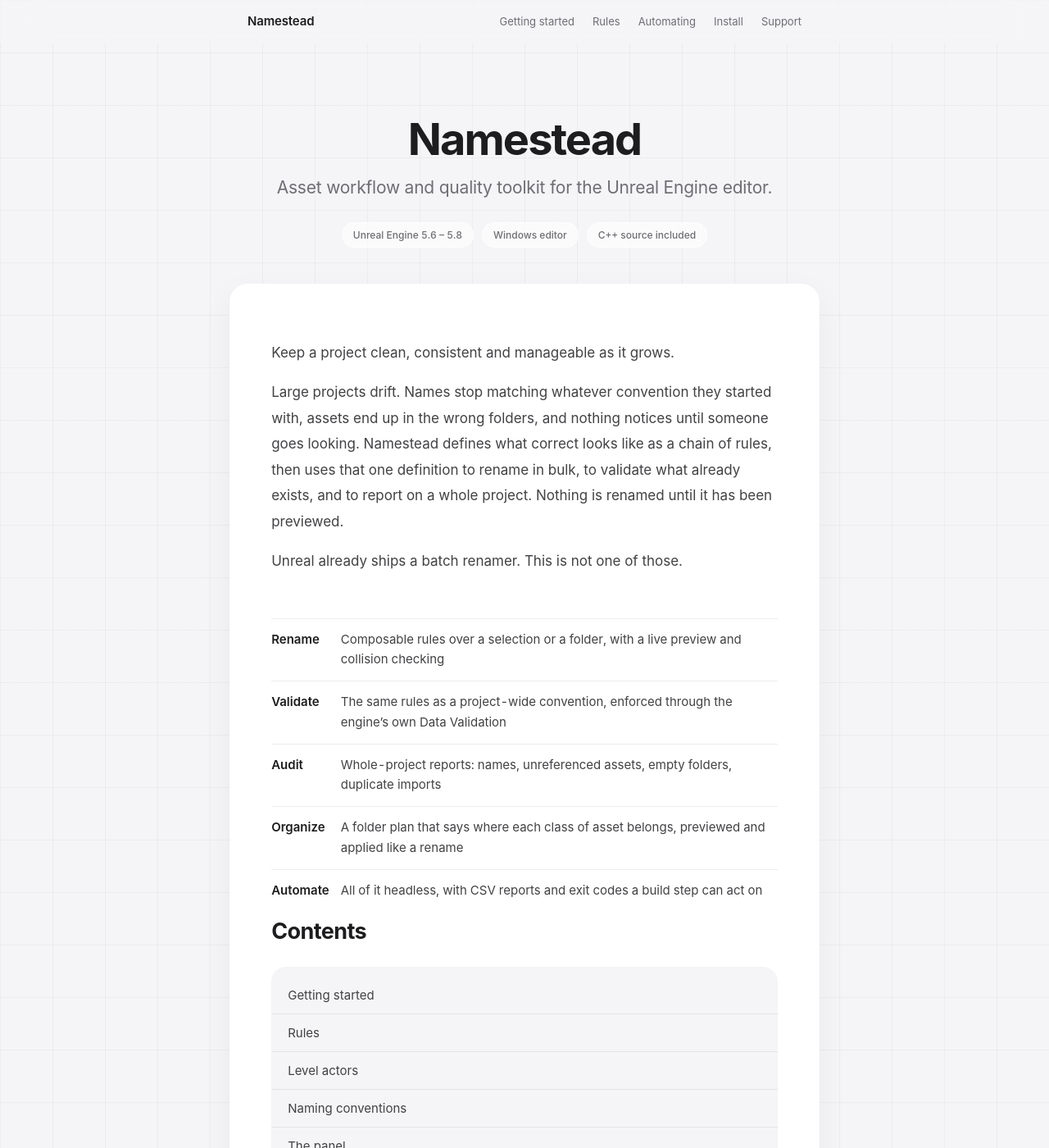
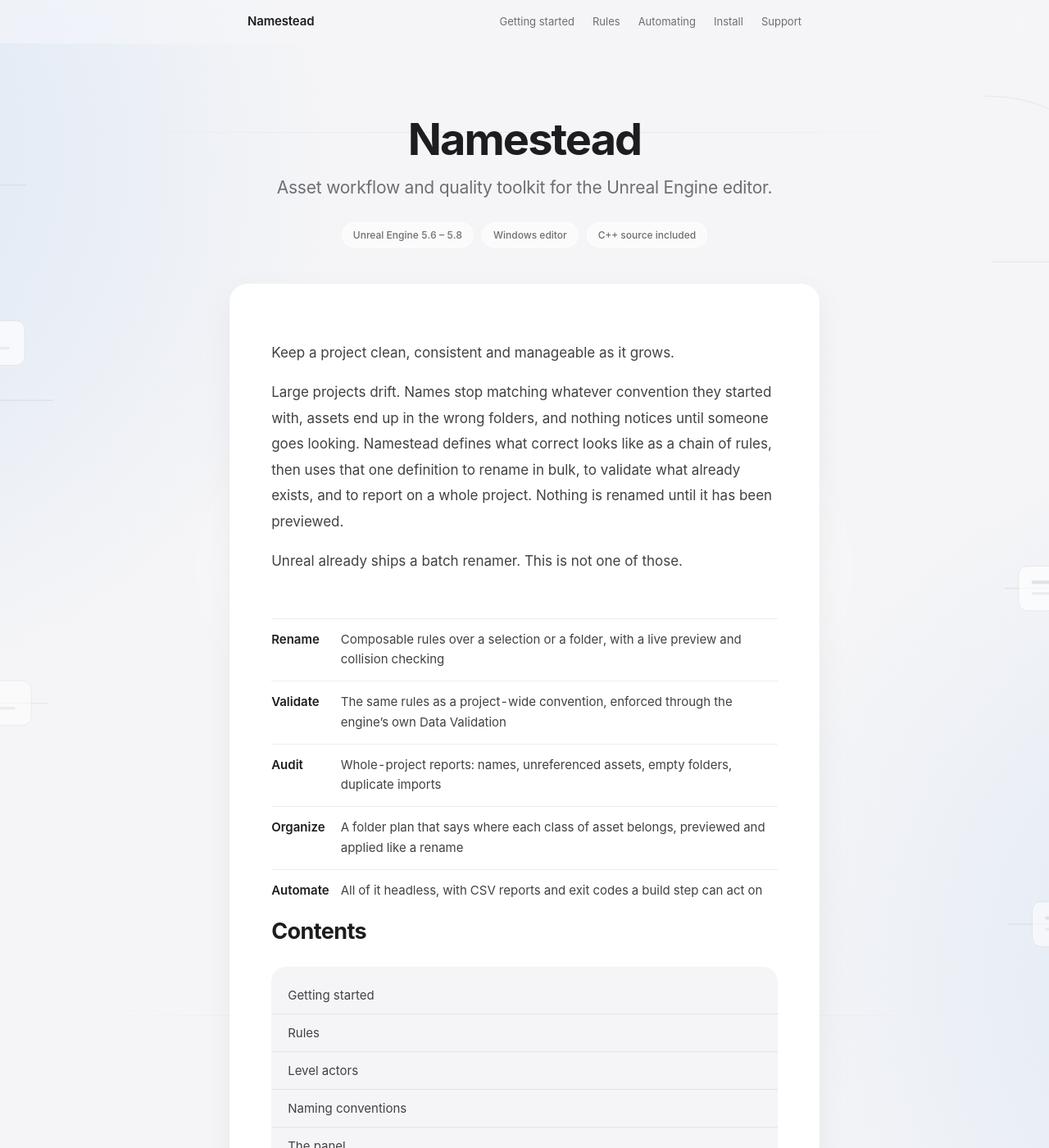
Before and after one commit to LOWSZEHAO/namestead-docs, a Jekyll site: the page built from index.md, in a window 1280 px wide and 1400 px high. Shown: the whole window at 82% size. Built offline with Jekyll 4.4.1, drawn with Linux system fonts in a browser that asks for light colours.

Commit message:
Use the drawn background instead of the CSS grid
Same ground colour and the same dot texture, but with an asset-hierarchy motif
down both edges — branching paths, nodes, a couple of asset cards — which says
what the tool is about without spending a word on it.

It keeps its own centre column quiet, so it sits under the reading panel rather
than competing with it, and it carries the same #f5f5f7 base as the page, so
there is no seam where one meets the other. Six kilobytes, and being SVG it
holds up on any display without a second asset.

Cover-cropped from the edges in, which loses the drawn parts first on a narrow
screen. That is the right thing to lose: the middle is the quiet part, so a
phone ends up close to plain paper.

```diff
--- a/assets/css/main.css
+++ b/assets/css/main.css
@@ -53,25 +53,25 @@ body {
   line-height: 1.6;
 }
 
-/* ── Drafting grid.
-   A texture rather than a picture. It reads as a technical surface — a viewport, a plan — which
-   is what this tool lives in, and it costs two gradients rather than a download.
+/* ── The ground.
+   An SVG rather than the CSS grid it replaces: same cool paper, same dot texture, but with the
+   asset-hierarchy motif running down both edges, which says what this tool is about without a
+   word. It carries its own #f5f5f7 base, so it meets the html background with no seam.
 
-   Fixed, so the page floats over a still surface instead of dragging a pattern along with it,
-   and even rather than faded: a fixed layer is masked against the viewport, not the document,
-   so any vertical fade would look identical at every scroll position — motion that never
-   happens. It is faint enough not to need one. The reading panel is opaque, so none of this
-   reaches a word of the manual. ── */
+   Fixed and covering, so the page floats over a still surface. `cover` crops the edges first on
+   a narrow viewport, which is the right thing to lose — the middle of the image is deliberately
+   quiet, so a phone gets close to plain paper and the manual stays readable. 6 KB, and it scales
+   to any display without a second asset. ── */
 
 body::before {
   content: "";
   position: fixed;
   inset: 0;
   z-index: -2;
-  background-image:
-    linear-gradient(rgba(29,29,31,0.04) 1px, transparent 1px),
-    linear-gradient(90deg, rgba(29,29,31,0.04) 1px, transparent 1px);
-  background-size: 64px 64px;
+  background-image: url("../img/background.svg");
+  background-size: cover;
+  background-position: center;
+  background-repeat: no-repeat;
   pointer-events: none;
 }
 
```
Also changed, not shown: assets/img/background.svg (added).
